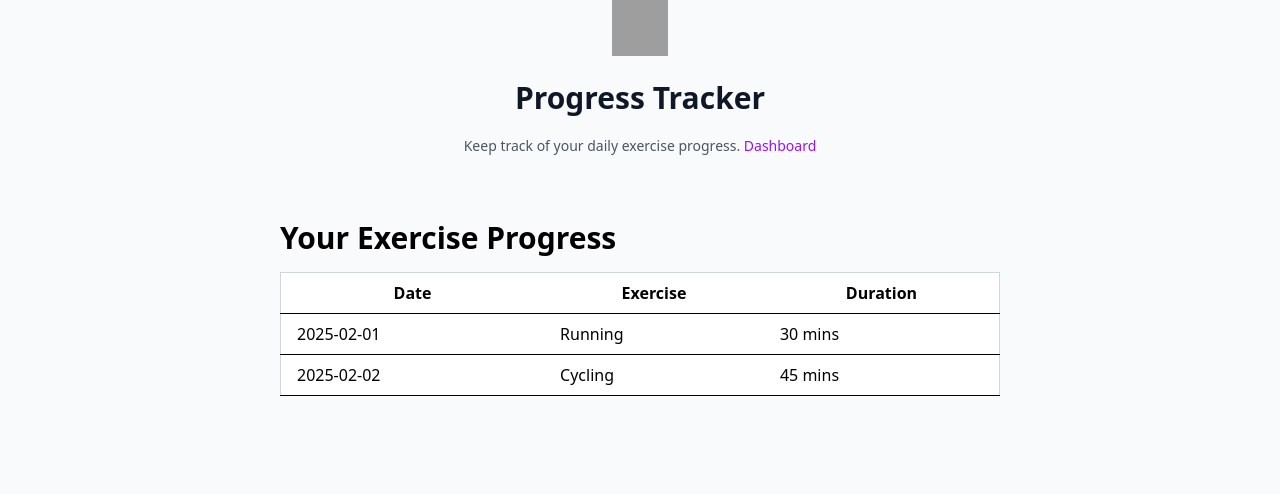
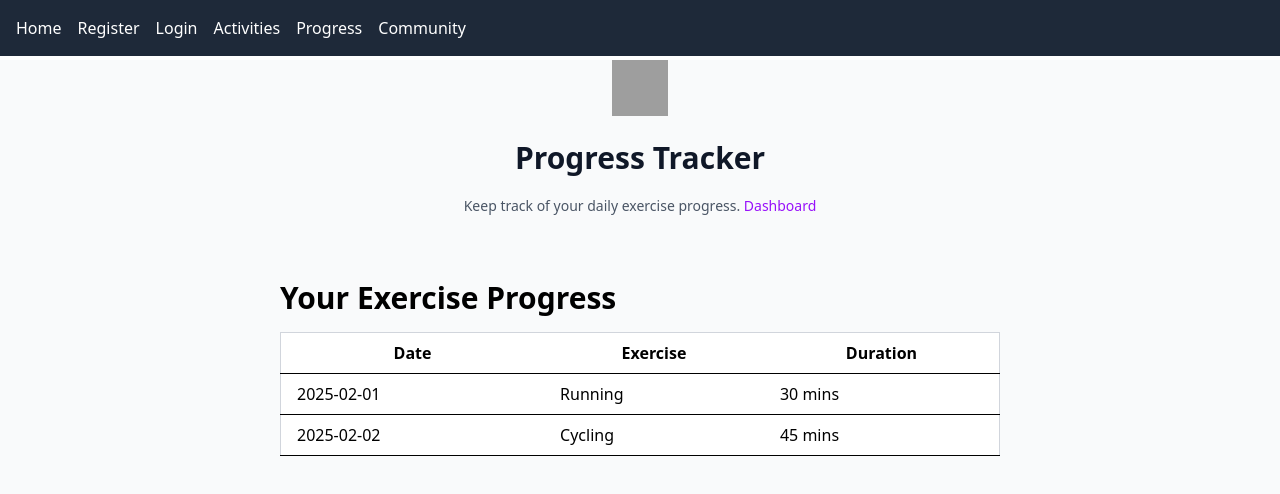
Before and after one commit to stanley-odhiambomwai/JYM-WEBSITE2, a React (Vite) app in the folder Client/: page /progress in a window 1280 px wide. Shown: the top 494 px of the page. Built offline with nearby package versions, Linux system fonts and the light colour scheme; grey boxes are pictures that could not be loaded.

Commit message:
doing updates

```diff
--- a/Client/src/App.jsx
+++ b/Client/src/App.jsx
@@ -2,6 +2,7 @@
 import React from "react";
 import { BrowserRouter, Routes, Route } from "react-router";
 import Home from "./Pages/Home";
+import Layout from "./Components/Layout";
 import LoginPage from "./Pages/Login";
 import RegisterPage from "./Pages/Register";
 import ActivitiesPage from "./Pages/ActivitiesPage";
@@ -12,17 +13,14 @@ function App() {
   return (
     <BrowserRouter>
       <Routes>
-
+      <Route element={<Layout />}>
         <Route path="/" element={<Home />} />
-
-
         <Route path="/login" element={<LoginPage />} />
         <Route path="/register" element={<RegisterPage />} />
-
-
         <Route path="/activities" element={<ActivitiesPage />} />
         <Route path="/progress" element={<ProgressPage />} />
         <Route path="/community" element={<CommunityPage />} />
+        </Route>
       </Routes>
     </BrowserRouter>
   );
--- a/Client/src/Components/Navbar.jsx
+++ b/Client/src/Components/Navbar.jsx
@@ -4,14 +4,16 @@ import { Link } from "react-router";
 
 const Navbar = () => {
   return (
-    <nav className="bg-gray-800 p-4 text-white">
+    <nav className="bg-gray-800 p-4 text-white fixed top-0 left-0 w-full">
       <ul className="flex space-x-4">
         <li><Link to="/">Home</Link></li>
+        <li><Link to="/register">Register</Link></li>
+        <li><Link to="/login">Login</Link></li>
         <li><Link to="/activities">Activities</Link></li>
         <li><Link to="/progress">Progress</Link></li>
         <li><Link to="/community">Community</Link></li>
-        <li><Link to="/login">Login</Link></li>
-        <li><Link to="/register">Register</Link></li>
+
+
       </ul>
     </nav>
   );
--- a/Client/src/Pages/ActivitiesPage.jsx
+++ b/Client/src/Pages/ActivitiesPage.jsx
@@ -4,7 +4,7 @@ import Activities from "../Components/Activities";
 
 export default function ActivitiesPage() {
   return (
-    <div className="min-h-screen bg-white">
+    <div className="min-h-screen bg-white mt-15">
       <Header
         heading="JYM Activities"
         paragraph="View the latest and previous activities."
--- a/Client/src/Pages/CommunityPage.jsx
+++ b/Client/src/Pages/CommunityPage.jsx
@@ -4,7 +4,7 @@ import Community from "../Components/Community";
 
 export default function CommunityPage() {
   return (
-    <div className="min-h-screen bg-white">
+    <div className="min-h-screen bg-white mt-15">
       <Header
         heading="Community"
         paragraph="Share your ideas and interact with fellow users."
--- a/Client/src/Pages/ProgressPage.jsx
+++ b/Client/src/Pages/ProgressPage.jsx
@@ -4,7 +4,7 @@ import ProgressTracker from "../Components/ProgressTracker";
 
 export default function ProgressPage() {
   return (
-    <div className="min-h-screen bg-gray-50">
+    <div className="min-h-screen bg-gray-50 mt-15">
       <Header
         heading="Progress Tracker"
         paragraph="Keep track of your daily exercise progress."
```
